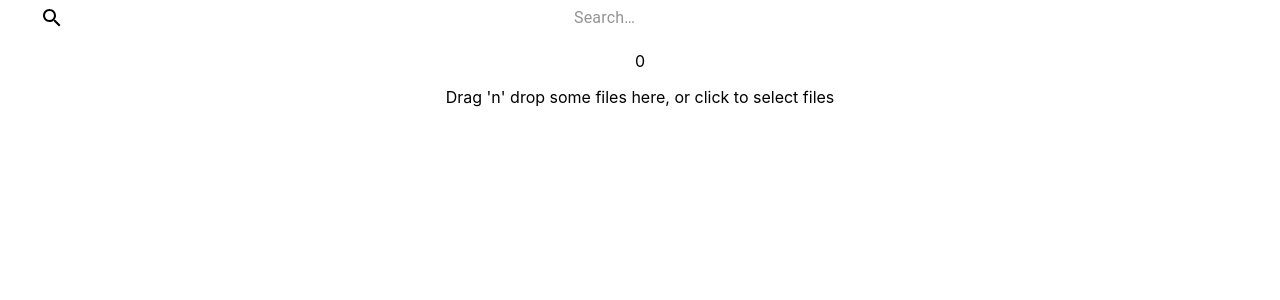
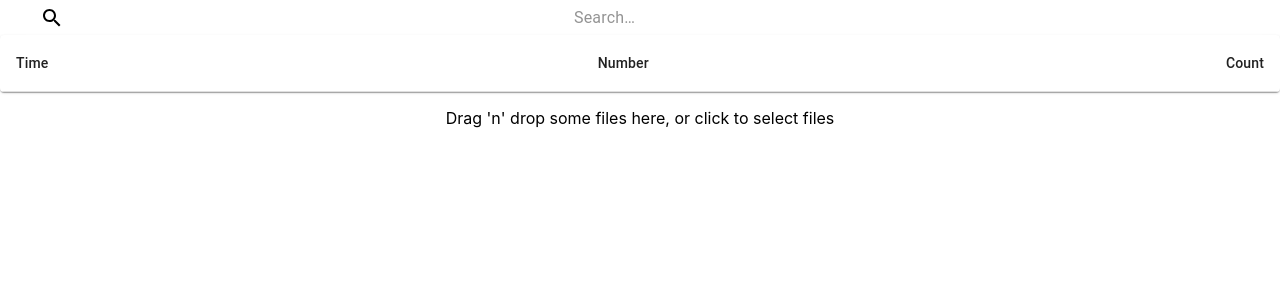
Before and after one commit to EvgHrn/plotters-log-analyser, a React (Create React App) app: page / in a window 1280 px wide. Shown: the top 300 px of the page. Built offline with nearby package versions, Linux system fonts and the light colour scheme.

Commit message:
Show search results

```diff
--- a/src/App.js
+++ b/src/App.js
@@ -3,12 +3,15 @@ import './App.css';
 import Dropzone from './components/Dropzone';
 import Parser from './utils/Parser';
 import Search from './components/Search';
+import ResultsTable from './components/ResultsTable';
 
 function App() {
 
   const [jobs, setJobs] = useState([]);
 
   const [jobsCount, setJobsCount] = useState(0);
+
+  const [results, setResults] = useState([]);
 
   const logHandle = (text) => {
     const jobsArr = jobs.concat(Parser.parse(text));
@@ -17,16 +20,41 @@ function App() {
   };
 
   const searchHandle = (orderNumber) => {
+
     const jobsFiltered = jobs.filter((jobObj => {
       return jobObj.images.some((imageObj) => imageObj.imgName.includes(orderNumber));
     }));
+
+    const results = jobsFiltered.reduce((acc, jobObj) => {
+      let imagesCount = 0;
+      if(jobObj.fail) {
+        imagesCount = "Fail";
+      } else {
+        imagesCount = jobObj.images.reduce((count, imageObj) => {
+          if(imageObj.imgName.includes(orderNumber))
+            count++;
+          return count;
+        }, 0);
+      }
+      acc.push({
+        dateTime: jobObj.startDate + " " + jobObj.startTime,
+        imagesCount,
+        orderNumber
+      });
+      return acc;
+    }, []);
+
+    console.log("Search results: ", results);
+
     setJobsCount(jobsFiltered.length);
+    setResults(results);
   };
 
   return (
     <div className="App">
       <Search searchHandle={searchHandle}/>
-      <p>{jobsCount}</p>
+      {/*<p>{jobsCount}</p>*/}
+      <ResultsTable data={results}/>
       <Dropzone setText={logHandle}/>
     </div>
   );
--- /dev/null
+++ b/src/components/ResultsTable.js
@@ -0,0 +1,51 @@
+import React from 'react';
+import { makeStyles } from '@material-ui/core/styles';
+import Table from '@material-ui/core/Table';
+import TableBody from '@material-ui/core/TableBody';
+import TableCell from '@material-ui/core/TableCell';
+import TableContainer from '@material-ui/core/TableContainer';
+import TableHead from '@material-ui/core/TableHead';
+import TableRow from '@material-ui/core/TableRow';
+import Paper from '@material-ui/core/Paper';
+
+const useStyles = makeStyles({
+	table: {
+		minWidth: 650,
+	},
+});
+
+const ResultsTable = (props) => {
+
+	const classes = useStyles();
+
+	const rows = props.data;
+
+	console.log("Rows: ", rows);
+
+	return (
+		<TableContainer component={Paper}>
+			<Table className={classes.table} aria-label="simple table">
+				<TableHead>
+					<TableRow>
+						<TableCell>Time</TableCell>
+						<TableCell align="center">Number</TableCell>
+						<TableCell align="right">Count</TableCell>
+					</TableRow>
+				</TableHead>
+				<TableBody>
+					{rows.map((row) => (
+						<TableRow key={row.dateTime}>
+							<TableCell component="th" scope="row">
+								{row.dateTime}
+							</TableCell>
+							<TableCell align="center">{row.orderNumber}</TableCell>
+							<TableCell align="right">{row.imagesCount}</TableCell>
+						</TableRow>
+					))}
+				</TableBody>
+			</Table>
+		</TableContainer>
+	)
+};
+
+export default ResultsTable;
--- a/src/utils/Parser.js
+++ b/src/utils/Parser.js
@@ -100,7 +100,14 @@ class Parser {
 		}
 		const widthCm = imageStr.match(/(?<=WidthCm)\s+.+/)[0].trim();
 		const heightCm = imageStr.match(/(?<=HeightCm)\s+.+/)[0].trim();
-		const areaCm2 = imageStr.match(/(?<=AreaCm2)\s+.+/)[0].trim();
+
+		let areaCm2 = imageStr.match(/(?<=AreaCm2)\s+.+/);
+		if(! areaCm2) {
+			return false;
+		}
+
+		areaCm2 = areaCm2[0].trim();
+
 		let inputProfile = imageStr.match(/(?<=InputProfile)\s+.+/);
 		if(! inputProfile) {
 			inputProfile = "";
```
